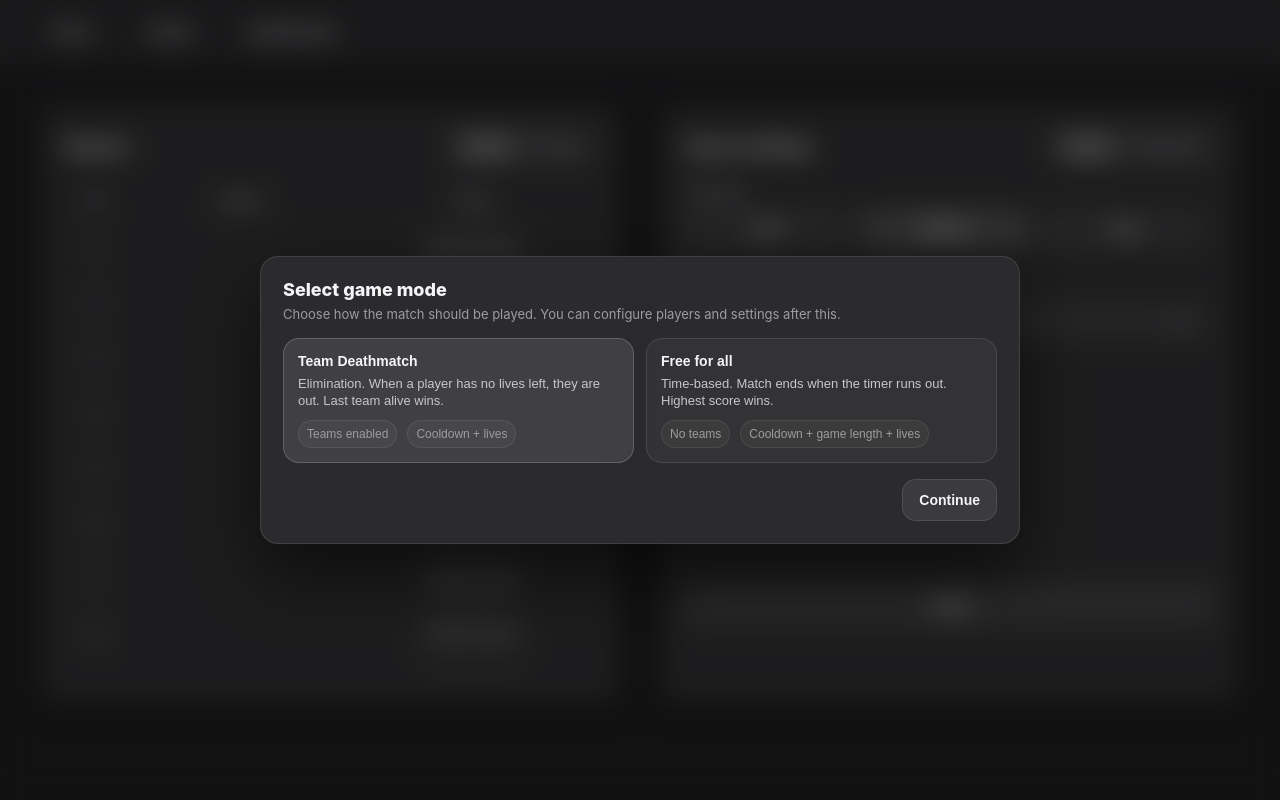
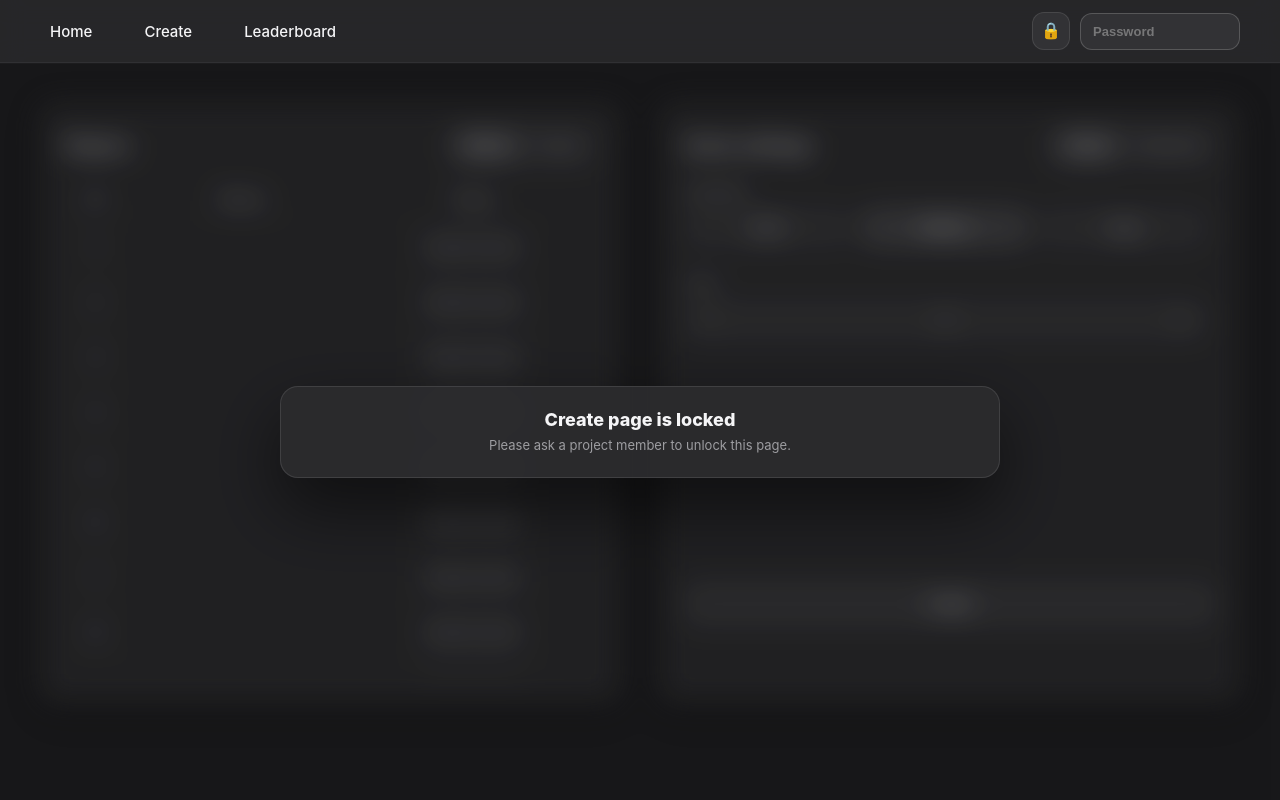
Before and after one commit to dfrttkj/WEB_GUN, a website: page public/create.html in a window 1280 px wide. Drawn offline with Linux system fonts and the light colour scheme.

Commit message:
create page lock

```diff
--- a/public/create.html
+++ b/public/create.html
@@ -45,10 +45,36 @@
 </div>
 
 <nav class="nav">
+  <div class="nav-left">
     <a href="home.html">Home</a>
     <a href="create.html">Create</a>
     <a href="leaderboard.html">Leaderboard</a>
+  </div>
+
+  <!-- UNLOCK CONTROL (top right) -->
+  <div class="nav-right" aria-label="Unlock control">
+    <button id="lockToggleBtn" class="lock-btn" type="button" aria-label="Toggle lock">
+      <span id="lockIcon" class="lock-icon" aria-hidden="true">🔒</span>
+    </button>
+
+    <div id="unlockInputWrap" class="unlock-input-wrap">
+      <input id="unlockInput" class="unlock-input" type="password" placeholder="Password" autocomplete="off">
+    </div>
+  </div>
 </nav>
+
+<!-- LOCK OVERLAY (covers content below navbar) -->
+<div id="lockedOverlay" class="locked-overlay hidden" aria-live="polite">
+  <div class="locked-card">
+    <div class="locked-title">Create page is locked</div>
+    <div class="locked-text">
+      Please ask a project member to unlock this page.
+    </div>
+  </div>
+</div>
+
+<!-- CONTENT WRAPPER (gets blurred/disabled when locked) -->
+<div id="contentShell" class="content-shell">
 
   <div class="page-layout">
 
@@ -153,10 +179,8 @@
             </div>
           </div>
 
-                <!-- LIVES (replaced select with stepper) -->
           <div class="setting-section">
             <div class="section-title">Lives</div>
-
             <div class="stepper" aria-label="Lives selector">
               <button id="livesMinusBtn" class="stepper-btn" type="button" aria-label="Decrease lives">–</button>
               <input id="livesSimpleInput"
@@ -221,6 +245,7 @@
     </div>
 
   </div>
+</div>
 
 <script src="scripts/create.js"></script>
 </body>
--- a/public/scripts/create.js
+++ b/public/scripts/create.js
@@ -1,4 +1,81 @@
 console.log("create.js loaded");
+
+/* =========================
+   LOCK SYSTEM
+========================= */
+
+const STORAGE_KEY_UNLOCKED = "createUnlocked";
+const UNLOCK_PASSWORD = "pleitegeier";
+
+const lockToggleBtn = document.getElementById("lockToggleBtn");
+const lockIcon = document.getElementById("lockIcon");
+const unlockInputWrap = document.getElementById("unlockInputWrap");
+const unlockInput = document.getElementById("unlockInput");
+
+const contentShell = document.getElementById("contentShell");
+const lockedOverlay = document.getElementById("lockedOverlay");
+
+const modeOverlay = document.getElementById("modeOverlay");
+
+let isUnlocked = localStorage.getItem(STORAGE_KEY_UNLOCKED) === "true";
+
+function setLockedState(locked) {
+  isUnlocked = !locked;
+  localStorage.setItem(STORAGE_KEY_UNLOCKED, String(isUnlocked));
+
+  // UI
+  lockIcon.textContent = locked ? "🔒" : "🔓";
+
+  // Input only visible when locked
+  unlockInputWrap.classList.toggle("show", locked);
+  if (locked) {
+    unlockInput.value = "";
+    unlockInput.focus();
+  }
+
+  // Blur content + show locked overlay
+  contentShell.classList.toggle("is-locked", locked);
+  lockedOverlay.classList.toggle("hidden", !locked);
+
+  // Mode popup must not appear while locked
+  if (locked) {
+    modeOverlay.classList.add("hidden");
+  } else {
+    // show mode popup only when unlocked (initial flow)
+    if (!modeOverlayWasCompleted) {
+      modeOverlay.classList.remove("hidden");
+    }
+  }
+}
+
+function tryUnlockFromInput() {
+  const value = (unlockInput.value || "").trim();
+  if (value === UNLOCK_PASSWORD) {
+    setLockedState(false);
+  } else {
+    unlockInput.value = "";
+    unlockInput.placeholder = "Wrong password";
+    setTimeout(() => (unlockInput.placeholder = "Password"), 900);
+  }
+}
+
+// Toggle lock by clicking icon
+lockToggleBtn.addEventListener("click", () => {
+  if (isUnlocked) setLockedState(true);
+  else unlockInput.focus();
+});
+
+// Unlock on Enter
+unlockInput.addEventListener("keydown", (e) => {
+  if (e.key === "Enter") {
+    e.preventDefault();
+    tryUnlockFromInput();
+  }
+});
+
+/* Track if mode selection was completed (so it won't pop again) */
+let modeOverlayWasCompleted = false;
+
 
 /* =========================
    STATE
@@ -33,11 +110,11 @@ const COOLDOWN_PRESETS = {
 // Example IDs (later WebSocket)
 let availablePlayerIDs = [1, 2, 3, 4, 5, 6, 7, 8, 9, 10, 11, 12, 13, 14];
 
+
 /* =========================
-   DOM
+   DOM (rest)
 ========================= */
 
-const modeOverlay = document.getElementById("modeOverlay");
 const modeContinueBtn = document.getElementById("modeContinueBtn");
 const modeCards = document.querySelectorAll(".mode-card");
 
@@ -65,7 +142,6 @@ const cooldownMsInput = document.getElementById("cooldownMsInput");
 const durationMinInput = document.getElementById("durationMinInput");
 const livesInput = document.getElementById("livesInput");
 
-// NEW: Lives stepper (Simple view)
 const livesMinusBtn = document.getElementById("livesMinusBtn");
 const livesPlusBtn = document.getElementById("livesPlusBtn");
 const livesSimpleInput = document.getElementById("livesSimpleInput");
@@ -111,8 +187,8 @@ function hexToRgb(hex) {
   const r = parseInt(h.slice(0, 2), 16);
   const g = parseInt(h.slice(2, 4), 16);
   const b = parseInt(h.slice(4, 6), 16);
+  if ([r, g, b].some(n => Number.isNaN(n))) return null;
 
-    if ([r, g, b].some(n => Number.isNaN(n))) return null;
   return { r, g, b };
 }
 
@@ -431,7 +507,7 @@ renderPlayerTable();
 
 
 /* =========================
-   LEFT PANEL: SWITCH (Players <-> Teams)
+   LEFT PANEL: SWITCH
 ========================= */
 
 function setLeftMode(mode) {
@@ -455,8 +531,8 @@ function setLeftMode(mode) {
   }
 }
 
-if (playersTabBtn) playersTabBtn.addEventListener("click", () => setLeftMode("players"));
-if (teamsTabBtn) teamsTabBtn.addEventListener("click", () => {
+playersTabBtn.addEventListener("click", () => setLeftMode("players"));
+teamsTabBtn.addEventListener("click", () => {
   if (teamsTabBtn.disabled) return;
   setLeftMode("teams");
 });
@@ -465,7 +541,7 @@ setLeftMode("players");
 
 
 /* =========================
-   TEAMS LOGIC (IDs 1–249 + reuse gaps)
+   TEAMS LOGIC
 ========================= */
 
 function renderTeamsTable() {
@@ -537,7 +613,6 @@ function setTeamColor(teamId, color) {
   }
 }
 
-if (addTeamBtn && teamNameInput) {
 addTeamBtn.addEventListener("click", () => {
   addTeam(teamNameInput.value);
   teamNameInput.value = "";
@@ -551,7 +626,6 @@ if (addTeamBtn && teamNameInput) {
     teamNameInput.value = "";
   }
 });
-}
 
 document.addEventListener("click", (e) => {
   const removeBtn = e.target.closest(".remove-btn");
@@ -581,7 +655,7 @@ document.addEventListener("input", (e) => {
 
 
 /* =========================
-   PLAYER -> TEAM PICKER HOOKS
+   PLAYER -> TEAM PICKER
 ========================= */
 
 document.addEventListener("click", (e) => {
@@ -651,12 +725,9 @@ function markActiveButtons() {
 }
 
 function syncLivesStepperUI() {
-    if (!livesSimpleInput) return;
-
   livesSimpleInput.value = String(gameSettings.lives);
-
-    if (livesMinusBtn) livesMinusBtn.disabled = gameSettings.lives <= 1;
-    if (livesPlusBtn) livesPlusBtn.disabled = gameSettings.lives >= 99;
+  livesMinusBtn.disabled = gameSettings.lives <= 1;
+  livesPlusBtn.disabled = gameSettings.lives >= 99;
 }
 
 function syncSettingsUI() {
@@ -671,8 +742,8 @@ function syncSettingsUI() {
 
 function setGameSettings(partial) {
   if (typeof partial.cooldownMs === "number") gameSettings.cooldownMs = clampInt(partial.cooldownMs, 0, 600000);
-    if (typeof partial.durationMin === "number") gameSettings.durationMin = clampInt(partial.durationMin, 0, 999);
-    if (typeof partial.lives === "number") gameSettings.lives = clampInt(partial.lives, 0, 99);
+  if (typeof partial.durationMin === "number") gameSettings.durationMin = clampInt(partial.durationMin, 1, 999);
+  if (typeof partial.lives === "number") gameSettings.lives = clampInt(partial.lives, 1, 99);
   syncSettingsUI();
 }
 
@@ -712,27 +783,16 @@ livesInput.addEventListener("input", () => {
   if (Number.isFinite(v)) setGameSettings({ lives: v });
 });
 
-// Lives stepper events (Simple)
-if (livesMinusBtn) {
-    livesMinusBtn.addEventListener("click", () => {
-        setGameSettings({ lives: gameSettings.lives - 1 });
-    });
-}
-if (livesPlusBtn) {
-    livesPlusBtn.addEventListener("click", () => {
-        setGameSettings({ lives: gameSettings.lives + 1 });
-    });
-}
-if (livesSimpleInput) {
+livesMinusBtn.addEventListener("click", () => setGameSettings({ lives: gameSettings.lives - 1 }));
+livesPlusBtn.addEventListener("click", () => setGameSettings({ lives: gameSettings.lives + 1 }));
 livesSimpleInput.addEventListener("input", () => {
   const v = Number(livesSimpleInput.value);
   if (Number.isFinite(v)) setGameSettings({ lives: v });
 });
-}
 
 
 /* =========================
-   GAME MODE APPLY
+   MODE LOGIC
 ========================= */
 
 function setModeSelectionUI(mode) {
@@ -770,7 +830,10 @@ modeCards.forEach(card => {
   card.addEventListener("click", () => applyMode(card.getAttribute("data-mode")));
 });
 
-modeContinueBtn.addEventListener("click", () => modeOverlay.classList.add("hidden"));
+modeContinueBtn.addEventListener("click", () => {
+  modeOverlay.classList.add("hidden");
+  modeOverlayWasCompleted = true;
+});
 
 applyMode("tdm");
 
@@ -782,20 +845,15 @@ applyMode("tdm");
 function validateCreate() {
   ensurePlayersState();
 
-    // Names required
   for (let i = 0; i < availablePlayerIDs.length; i++) {
     const id = availablePlayerIDs[i];
     const st = playersState.get(id);
     const name = (st?.name ?? "").trim();
-        if (name.length === 0) {
-            return `Player ${id} needs a name.`;
-        }
+    if (name.length === 0) return `Player ${id} needs a name.`;
   }
 
   if (currentMode === "tdm") {
-        if (teams.length < 2) {
-            return "Team Deathmatch requires at least 2 teams.";
-        }
+    if (teams.length < 2) return "Team Deathmatch requires at least 2 teams.";
 
     const usedByPlayers = new Set();
 
@@ -803,12 +861,8 @@ function validateCreate() {
       const id = availablePlayerIDs[i];
       const st = playersState.get(id);
 
-            if (!st || !st.teamId) {
-                return `Assign a team for player ${id}.`;
-            }
-            if (!findTeamById(st.teamId)) {
-                return `Player ${id} has an invalid team selection.`;
-            }
+      if (!st || !st.teamId) return `Assign a team for player ${id}.`;
+      if (!findTeamById(st.teamId)) return `Player ${id} has an invalid team selection.`;
 
       usedByPlayers.add(st.teamId);
     }
@@ -818,28 +872,15 @@ function validateCreate() {
     }
   }
 
-    // Settings validity
-    if (!Number.isFinite(gameSettings.cooldownMs) || gameSettings.cooldownMs < 0) {
-        return "Cooldown must be 0 or more.";
-    }
-    if (gameSettings.cooldownMs > 600000) {
-        return "Cooldown is too high.";
-    }
+  if (!Number.isFinite(gameSettings.cooldownMs) || gameSettings.cooldownMs < 0) return "Cooldown must be 0 or more.";
+  if (gameSettings.cooldownMs > 600000) return "Cooldown is too high.";
 
-    if (!Number.isFinite(gameSettings.lives) || gameSettings.lives < 1) {
-        return "Lives must be at least 1.";
-    }
-    if (gameSettings.lives > 99) {
-        return "Lives is too high.";
-    }
+  if (!Number.isFinite(gameSettings.lives) || gameSettings.lives < 1) return "Lives must be at least 1.";
+  if (gameSettings.lives > 99) return "Lives is too high.";
 
   if (currentMode === "ffa") {
-        if (!Number.isFinite(gameSettings.durationMin) || gameSettings.durationMin < 1) {
-            return "Game length must be at least 1 minute.";
-        }
-        if (gameSettings.durationMin > 999) {
-            return "Game length is too high.";
-        }
+    if (!Number.isFinite(gameSettings.durationMin) || gameSettings.durationMin < 1) return "Game length must be at least 1 minute.";
+    if (gameSettings.durationMin > 999) return "Game length is too high.";
   }
 
   return null;
@@ -847,10 +888,7 @@ function validateCreate() {
 
 createGameBtn.addEventListener("click", () => {
   const err = validateCreate();
-    if (err) {
-        setError(err);
-        return;
-    }
+  if (err) { setError(err); return; }
 
   setError("");
 
@@ -870,3 +908,16 @@ createGameBtn.addEventListener("click", () => {
 
   console.log("Create payload (mock):", payload);
 });
+
+
+/* =========================
+   INITIAL LOCK STATE
+========================= */
+
+// On load: if locked -> show lock overlay, hide mode popup
+setLockedState(!isUnlocked);
+
+// If unlocked on load, show mode popup (unless already completed in this session)
+if (isUnlocked) {
+  modeOverlay.classList.remove("hidden");
+}
--- a/public/styles/create.css
+++ b/public/styles/create.css
@@ -1,10 +1,6 @@
 /* ========================= GLOBAL ========================= */
 
-* {
-    margin: 0;
-    padding: 0;
-    box-sizing: border-box;
-}
+* { margin: 0; padding: 0; box-sizing: border-box; }
 
 html, body { height: 100%; }
 
@@ -13,23 +9,28 @@ body {
   background: #1c1c1e;
   color: #f5f5f7;
   overflow: hidden;
-
-    /* helps native controls render dark where supported */
   color-scheme: dark;
 }
 
 .hidden { display: none !important; }
 
-
 /* ========================= NAVBAR ========================= */
 
 .nav {
   display: flex;
-    gap: 32px;
-    padding: 16px 40px;
+  align-items: center;
+  justify-content: space-between;
+  gap: 24px;
+  padding: 12px 40px;
   background: rgba(44, 44, 46, 0.70);
   backdrop-filter: blur(12px);
   border-bottom: 1px solid rgba(255,255,255,0.05);
+}
+
+.nav-left {
+  display: flex;
+  gap: 32px;
+  align-items: center;
 }
 
 .nav a {
@@ -44,6 +45,100 @@ body {
 
 .nav a:hover { background: rgba(255,255,255,0.08); }
 
+.nav-right {
+  display: flex;
+  align-items: center;
+  gap: 10px;
+}
+
+.lock-btn {
+  width: 38px;
+  height: 38px;
+  border-radius: 12px;
+  border: 1px solid rgba(255,255,255,0.10);
+  background: rgba(255,255,255,0.06);
+  color: #f5f5f7;
+  cursor: pointer;
+  transition: 0.20s ease;
+  display: grid;
+  place-items: center;
+}
+
+.lock-btn:hover { background: rgba(255,255,255,0.10); }
+.lock-btn:active { transform: translateY(1px); }
+
+.lock-icon {
+  font-size: 16px;
+  line-height: 1;
+}
+
+.unlock-input-wrap { display: none; }
+.unlock-input-wrap.show { display: block; }
+
+.unlock-input {
+  width: 160px;
+  padding: 10px 12px;
+  border-radius: 12px;
+  border: 1px solid rgba(255,255,255,0.10);
+  background: rgba(255,255,255,0.06);
+  color: #f5f5f7;
+  outline: none;
+  font-size: 13px;
+  font-weight: 600;
+}
+
+.unlock-input::placeholder { color: rgba(245,245,247,0.35); }
+.unlock-input:focus { border-color: rgba(255,255,255,0.18); }
+
+/* ========================= CONTENT BLUR LOCK ========================= */
+
+.content-shell {
+  height: calc(100vh - 64px);
+}
+
+.content-shell.is-locked {
+  filter: blur(14px);
+  opacity: 0.7;
+  pointer-events: none;
+  user-select: none;
+}
+
+/* Overlay that sits above content */
+.locked-overlay {
+  position: fixed;
+  left: 0;
+  right: 0;
+  top: 64px;              /* below navbar */
+  bottom: 0;
+  z-index: 15000;
+  display: flex;
+  align-items: center;
+  justify-content: center;
+  padding: 24px;
+  background: rgba(0,0,0,0.15);
+}
+
+.locked-card {
+  width: min(720px, 100%);
+  background: rgba(44, 44, 46, 0.92);
+  border: 1px solid rgba(255,255,255,0.10);
+  border-radius: 18px;
+  box-shadow: 0 30px 70px rgba(0,0,0,0.55);
+  padding: 22px;
+  text-align: center;
+}
+
+.locked-title {
+  font-size: 18px;
+  font-weight: 850;
+  margin-bottom: 6px;
+}
+
+.locked-text {
+  color: #9d9da1;
+  font-size: 13px;
+  line-height: 1.4;
+}
 
 /* ========================= PAGE LAYOUT ========================= */
 
@@ -54,9 +149,6 @@ body {
   height: calc(100vh - 120px);
   align-items: stretch;
 }
-
-
-/* ========================= PANELS ========================= */
 
 .table-container,
 .settings-container {
@@ -69,7 +161,6 @@ body {
   flex-direction: column;
   min-height: 0;
 }
-
 
 /* ========================= HEADER ========================= */
 
@@ -87,8 +178,7 @@ body {
   letter-spacing: 0.1px;
 }
 
-
-/* ========================= SEGMENTED CONTROL ========================= */
+/* ========================= SEGMENTED ========================= */
 
 .segmented {
   display: inline-flex;
@@ -118,11 +208,6 @@ body {
   color: #f5f5f7;
 }
 
-.seg-btn:focus-visible {
-    outline: 2px solid rgba(255,255,255,0.18);
-    outline-offset: 2px;
-}
-
 .seg-btn:disabled {
   opacity: 0.45;
   cursor: not-allowed;
@@ -130,8 +215,7 @@ body {
 
 .seg-btn:disabled:hover { background: transparent; }
 
-
-/* ========================= BUTTONS ========================= */
+/* ========================= BUTTONS / INPUTS ========================= */
 
 .primary-btn {
   padding: 10px 14px;
@@ -148,9 +232,6 @@ body {
 .primary-btn:hover { background: rgba(255,255,255,0.12); }
 .primary-btn:active { transform: translateY(1px); }
 
-
-/* ========================= INPUTS (UNIFIED) ========================= */
-
 .input-field {
   width: 100%;
   padding: 10px 12px;
@@ -163,27 +244,14 @@ body {
   font-weight: 550;
 }
 
-.input-field:focus {
-    border-color: rgba(255,255,255,0.18);
-}
+.input-field:focus { border-color: rgba(255,255,255,0.18); }
+.input-field::placeholder { color: rgba(245,245,247,0.35); }
 
-.input-field::placeholder {
-    color: rgba(245,245,247,0.35);
-}
+input[type="number"]::-webkit-outer-spin-button,
+input[type="number"]::-webkit-inner-spin-button { -webkit-appearance: none; margin: 0; }
+input[type="number"] { appearance: textfield; -moz-appearance: textfield; }
 
-/* Remove number spinners (clean dark look) */
-input[type="number"]::-webkit-outer-spin-button,
-input[type="number"]::-webkit-inner-spin-button {
-    -webkit-appearance: none;
-    margin: 0;
-}
-input[type="number"] {
-    appearance: textfield;
-    -moz-appearance: textfield;
-}
-
-
-/* ========================= LIVES STEPPER ========================= */
+/* ========================= STEPPER ========================= */
 
 .stepper {
   display: flex;
@@ -220,15 +288,10 @@ input[type="number"] {
 
 .stepper-btn:hover { background: rgba(255,255,255,0.08); }
 .stepper-btn:active { transform: translateY(1px); }
-
-.stepper-btn:disabled {
-    opacity: 0.45;
-    cursor: not-allowed;
-}
+.stepper-btn:disabled { opacity: 0.45; cursor: not-allowed; }
 .stepper-btn:disabled:hover { background: transparent; }
 
-
-/* ========================= LEFT PANEL WRAPPER ========================= */
+/* ========================= LEFT WRAPPER ========================= */
 
 .view-wrapper {
   flex: 1;
@@ -245,8 +308,7 @@ input[type="number"] {
   min-height: 0;
 }
 
-
-/* ========================= PLAYERS TABLE ========================= */
+/* ========================= TABLES ========================= */
 
 .table-scroll {
   flex: 1;
@@ -283,7 +345,6 @@ input[type="number"] {
   background: transparent;
 }
 
-/* Sticky header */
 .player-table thead th {
   position: sticky;
   top: 0;
@@ -292,7 +353,6 @@ input[type="number"] {
   box-shadow: 0 1px 0 rgba(0,0,0,0.35);
 }
 
-/* widths */
 .player-table th:nth-child(1), .player-table td:nth-child(1) { width: 12%; }
 .player-table th:nth-child(2), .player-table td:nth-child(2),
 .player-table th:nth-child(3), .player-table td:nth-child(3) { width: 44%; }
@@ -308,7 +368,6 @@ input[type="number"] {
 
 .player-team-cell { cursor: pointer; user-select: none; }
 .player-team-cell.team-locked { cursor: default; }
-
 
 /* ========================= TEAM PILL ========================= */
 
@@ -344,8 +403,7 @@ input[type="number"] {
   color: #9d9da1;
 }
 
-
-/* ========================= TEAM PICKER POPUP ========================= */
+/* ========================= TEAM PICKER ========================= */
 
 .team-picker {
   position: fixed;
@@ -354,13 +412,11 @@ input[type="number"] {
   max-width: calc(100vw - 24px);
   max-height: 260px;
   overflow: auto;
-
   background: rgba(44, 44, 46, 0.98);
   border: 1px solid rgba(255,255,255,0.10);
   border-radius: 14px;
   box-shadow: 0 18px 40px rgba(0,0,0,0.45);
   backdrop-filter: blur(10px);
-
   padding: 8px;
 }
 
@@ -372,7 +428,6 @@ input[type="number"] {
   display: flex;
   align-items: center;
   gap: 10px;
-
   padding: 10px 10px;
   border-radius: 12px;
   border: 0;
@@ -413,7 +468,6 @@ input[type="number"] {
   color: #9d9da1;
   font-size: 14px;
 }
-
 
 /* ========================= TEAMS VIEW ========================= */
 
@@ -525,14 +579,9 @@ input[type="number"] {
 .remove-btn:hover { background: rgba(255,255,255,0.12); }
 .remove-btn:active { transform: translateY(1px); }
 
-
 /* ========================= SETTINGS ========================= */
 
-.settings-wrapper {
-    flex: 1;
-    min-height: 0;
-    overflow: hidden;
-}
+.settings-wrapper { flex: 1; min-height: 0; overflow: hidden; }
 
 .settings-view {
   height: 100%;
@@ -562,10 +611,7 @@ input[type="number"] {
   font-weight: 700;
 }
 
-.choice-row {
-    display: flex;
-    gap: 10px;
-}
+.choice-row { display: flex; gap: 10px; }
 
 .choice-btn {
   flex: 1;
@@ -582,18 +628,14 @@ input[type="number"] {
 
 .choice-btn:hover { background: rgba(255,255,255,0.10); }
 .choice-btn:active { transform: translateY(1px); }
-
 .choice-btn.active {
   background: rgba(255,255,255,0.14);
   border-color: rgba(255,255,255,0.16);
 }
 
+/* ========================= CREATE AREA ========================= */
 
-/* ========================= CREATE AREA + ERROR SLOT ========================= */
-
-.create-area {
-    margin-top: 16px;
-}
+.create-area { margin-top: 16px; }
 
 .create-btn {
   width: 100%;
@@ -609,8 +651,7 @@ input[type="number"] {
   line-height: 1.35;
 }
 
-
-/* ========================= MODE OVERLAY (BLUR) ========================= */
+/* ========================= MODE OVERLAY ========================= */
 
 .overlay {
   position: fixed;
@@ -633,11 +674,7 @@ input[type="number"] {
   padding: 22px;
 }
 
-.modal-header h2 {
-    font-size: 18px;
-    font-weight: 800;
-    margin-bottom: 6px;
-}
+.modal-header h2 { font-size: 18px; font-weight: 800; margin-bottom: 6px; }
 
 .modal-sub {
   color: #9d9da1;
@@ -652,9 +689,7 @@ input[type="number"] {
   gap: 12px;
 }
 
-@media (max-width: 760px) {
-    .mode-grid { grid-template-columns: 1fr; }
-}
+@media (max-width: 760px) { .mode-grid { grid-template-columns: 1fr; } }
 
 .mode-card {
   text-align: left;
@@ -677,11 +712,7 @@ input[type="number"] {
   border-color: rgba(255,255,255,0.18);
 }
 
-.mode-name {
-    font-weight: 850;
-    font-size: 14px;
-    margin-bottom: 6px;
-}
+.mode-name { font-weight: 850; font-size: 14px; margin-bottom: 6px; }
 
 .mode-desc {
   color: #c7c7cc;
@@ -712,7 +743,4 @@ input[type="number"] {
   justify-content: flex-end;
 }
 
-.modal-primary {
-    padding: 12px 16px;
-    border-radius: 14px;
-}
+.modal-primary { padding: 12px 16px; border-radius: 14px; }
```
Lines whose indentation alone changed are shown as unchanged.
